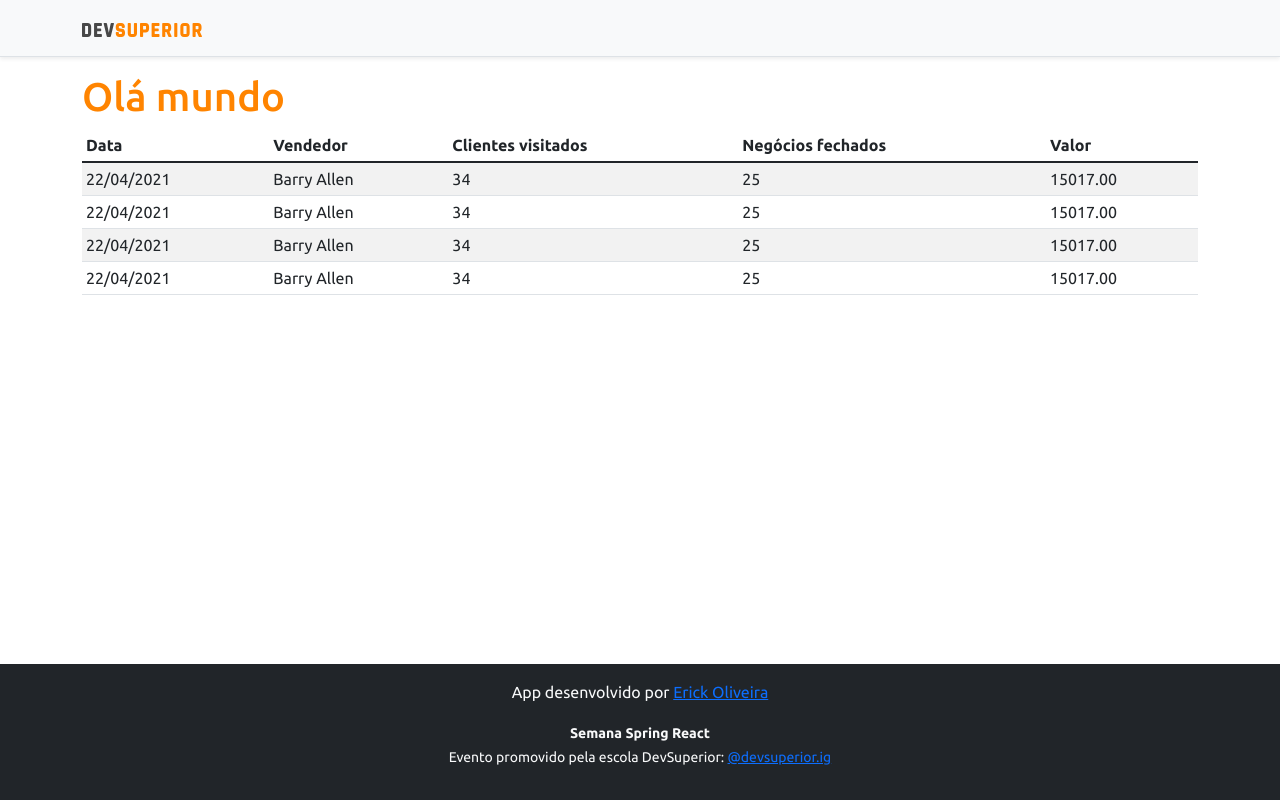
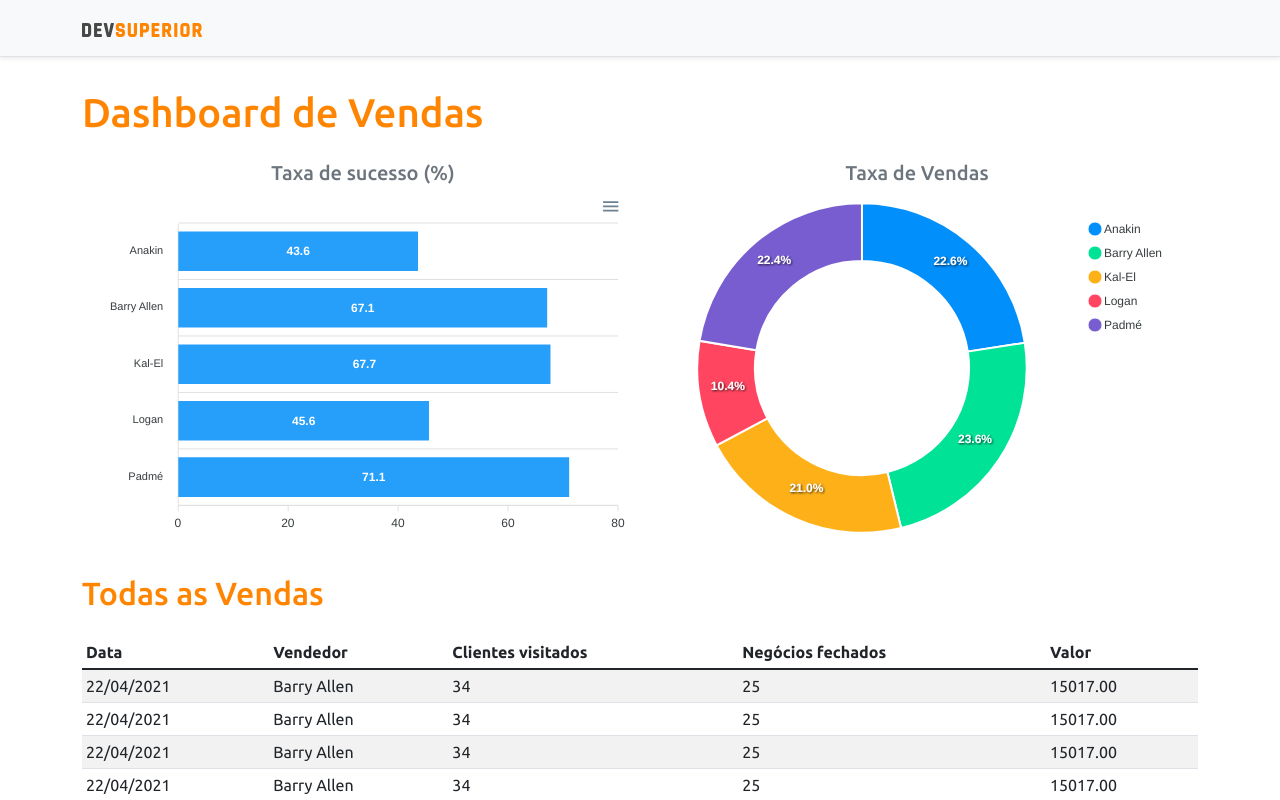
Before and after one commit to erickos-dev/projeto-sds3, a React (Create React App) app in the folder frontend/: page / in a window 1280 px wide. Shown: the top 800 px of the page. Built offline with nearby package versions, Linux system fonts and the light colour scheme.

Commit message:
Static charts

```diff
--- a/frontend/package.json
+++ b/frontend/package.json
@@ -12,8 +12,10 @@
     "@types/node": "^12.0.0",
     "@types/react": "^17.0.0",
     "@types/react-dom": "^17.0.0",
+    "apexcharts": "^3.28.1",
     "bootstrap": "^5.1.1",
     "react": "^17.0.2",
+    "react-apexcharts": "^1.3.9",
     "react-dom": "^17.0.2",
     "react-scripts": "4.0.3",
     "typescript": "^4.1.2",
--- a/frontend/src/App.tsx
+++ b/frontend/src/App.tsx
@@ -1,4 +1,6 @@
+import BarChart from "components/BarChart";
 import DataTable from "components/DataTable";
+import DonutChart from "components/DonutChart";
 import Footer from "components/Footer";
 import NavBar from "components/NavBar";
 
@@ -8,7 +10,24 @@
     <>
       <NavBar></NavBar>
       <div className="container">
-        <h1 className="text-primary" >Olá mundo</h1>
+        <h1 className="text-primary py-3" >Dashboard de Vendas</h1>
+
+          <div className="row px-3">
+            <div className="col-sm-6">
+              <h5 className="text-center text-secondary">Taxa de sucesso (%)</h5>
+              <BarChart></BarChart>
+            </div>
+
+            <div className="col-sm-6">
+              <h5 className="text-center text-secondary">Taxa de Vendas</h5>
+              <DonutChart></DonutChart>
+            </div>
+          </div>
+
+          <div className="py-3">
+            <h2 className="text-primary">Todas as Vendas</h2>
+          </div>
+
         <DataTable></DataTable>
       </div>
       <Footer></Footer>
--- /dev/null
+++ b/frontend/src/components/BarChart/index.tsx
@@ -0,0 +1,30 @@
+import ReactApexChart from "react-apexcharts";
+
+const BarChart = () => {
+
+    const options = {
+        plotOptions: {
+            bar: {
+                horizontal: true,
+            }
+        },
+    };
+
+    const mockData = {
+        labels: {
+            categories: ['Anakin', 'Barry Allen', 'Kal-El', 'Logan', 'Padmé']
+        },
+        series: [
+            {
+                name: "% Sucesso",
+                data: [43.6, 67.1, 67.7, 45.6, 71.1]
+            }
+        ]
+    };
+
+    return (
+        <ReactApexChart options={{ ...options, xaxis: mockData.labels }} series={mockData.series} type="bar" height={350} />
+    );
+}
+
+export default BarChart;
--- /dev/null
+++ b/frontend/src/components/DonutChart/index.tsx
@@ -0,0 +1,22 @@
+import ReactApexChart from "react-apexcharts";
+
+const DonutChart = () => {
+
+    const mockData = {
+        series: [477138, 499928, 444867, 220426, 473088],
+        labels: ['Anakin', 'Barry Allen', 'Kal-El', 'Logan', 'Padmé']
+    }
+
+    const options = {
+        legend: {
+            show: true
+        }
+    }
+
+
+    return (
+        <ReactApexChart options={{ ...options, labels: mockData.labels}} series={mockData.series} type="donut" height={350} />
+    );
+}
+
+export default DonutChart;
```
Also changed, not shown: 1 other file (tests, documents, lock files or other folders).
